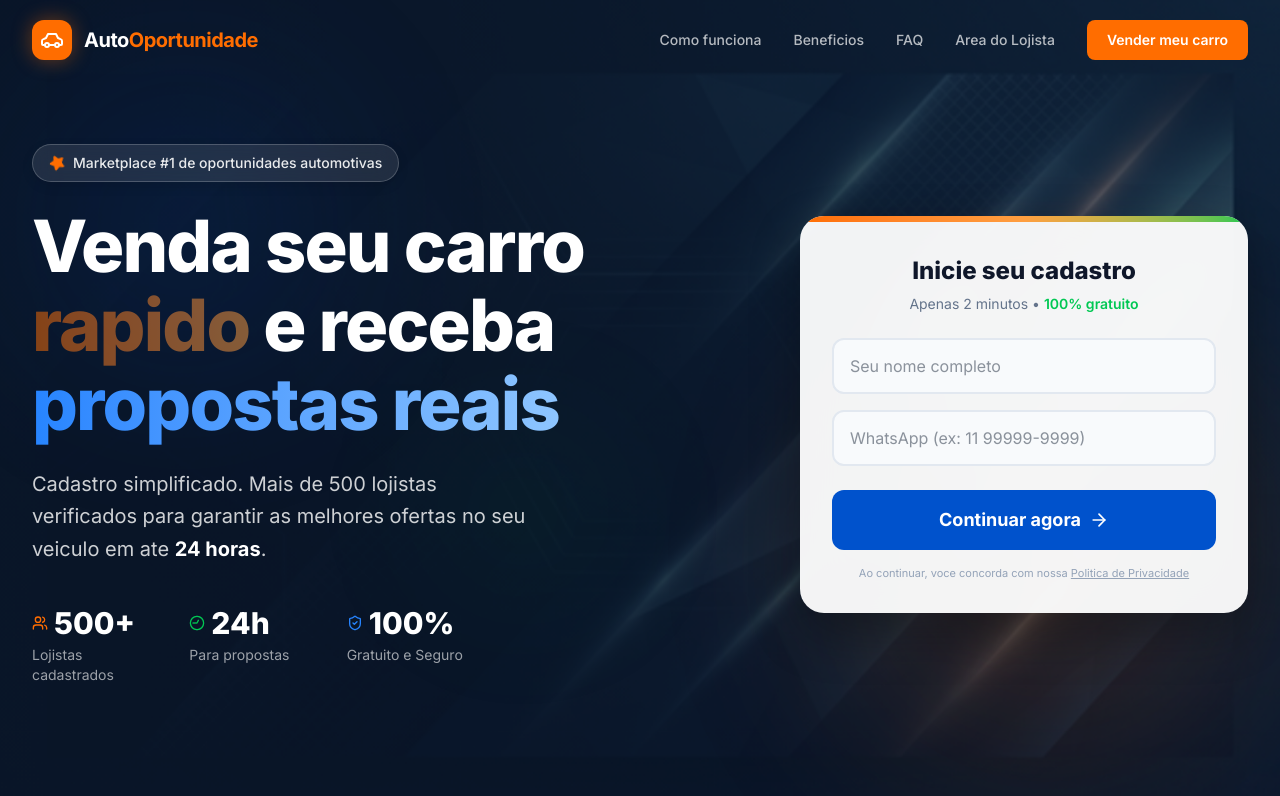
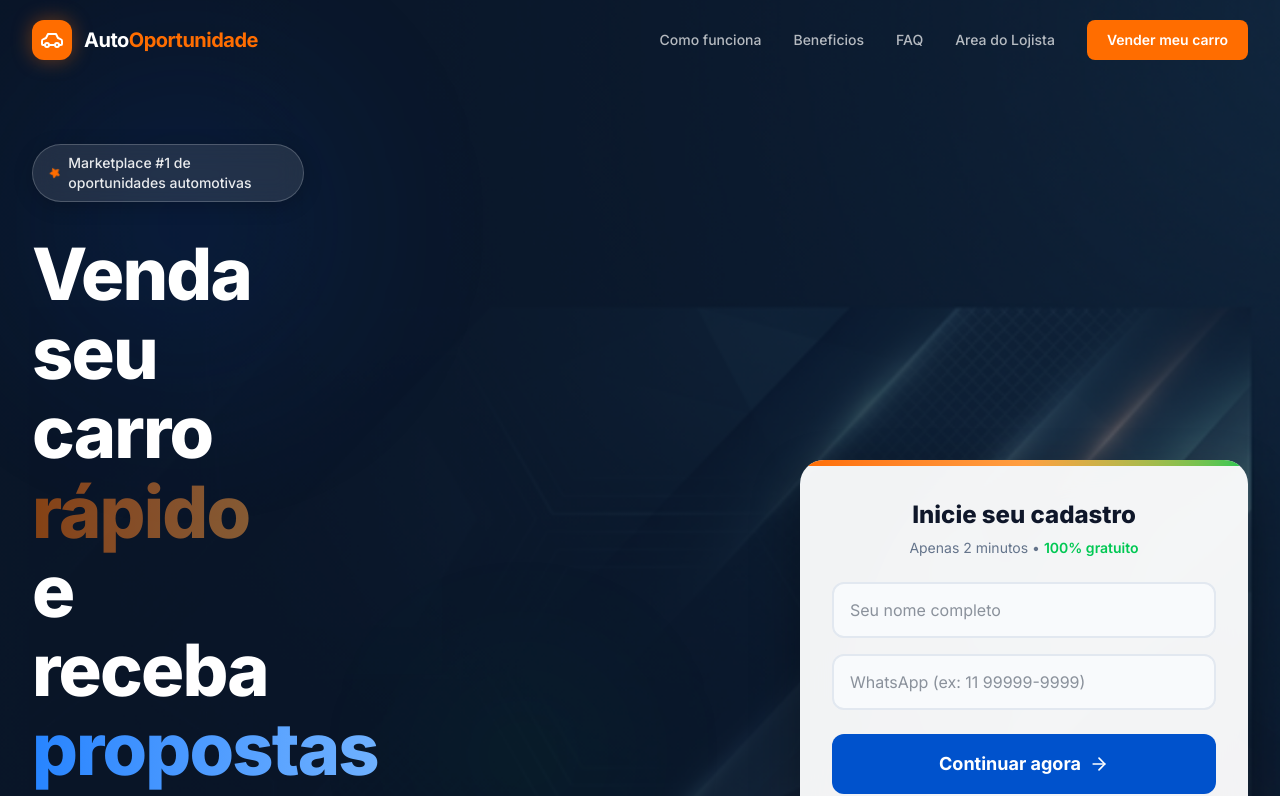
Before and after one commit to starmannweb/hotlead-car, a Next.js app: page / in a window 1280 px wide. Shown: the top 796 px of the page. Built offline with nearby package versions, Linux system fonts and the light colour scheme.

Commit message:
feat(ui): update hero, store logic and whatsapp integration

```diff
--- a/src/app/loja/page.tsx
+++ b/src/app/loja/page.tsx
@@ -454,7 +454,11 @@ export default function LojaPage() {
                                                         <div className="flex items-center gap-2">
                                                             <p className="font-medium text-gray-900 flex items-center gap-1">
                                                                 <Phone className="w-4 h-4 text-gray-400" />
-                                                                {phoneUnlocked ? lead.phone : maskPhone(lead.phone)}
+                                                                {phoneUnlocked ? (
+                                                                    <a href={`https://wa.me/55${lead.phone.replace(/\D/g, '')}?text=${encodeURIComponent('Olá, eu vi o seu contato na AutoOportunidade e fiquei interessado no seu veículo ' + lead.vehicleBrand + ' ' + lead.vehicleModel + '.')}`} target="_blank" rel="noopener noreferrer" className="text-primary hover:underline">
+                                                                        {lead.phone}
+                                                                    </a>
+                                                                ) : maskPhone(lead.phone)}
                                                             </p>
                                                             {!phoneUnlocked && (
                                                                 <button
--- a/src/components/HeroSection.tsx
+++ b/src/components/HeroSection.tsx
@@ -127,37 +127,37 @@ export default function HeroSection({ onQuickSubmit }: HeroSectionProps) {
       <div className="relative z-10 w-full max-w-7xl mx-auto px-4 sm:px-6 lg:px-8 py-32 md:py-36">
         <div className="grid md:grid-cols-2 gap-10 lg:gap-20 items-center">
           {/* Left - Copy */}
-          <div className="text-center md:text-left animate-[fadeInUp_0.8s_ease-out]">
-            <div className="inline-flex items-center gap-2 bg-white/10 backdrop-blur-md text-white/90 px-4 py-2 rounded-full text-sm font-medium mb-6 border border-white/20 shadow-[0_4px_12px_rgba(0,0,0,0.1)] hover:bg-white/20 transition-colors cursor-default">
+          <div className="w-full md:w-[55%] text-left md:pr-10 z-10 2xl:ml-12 mt-20 md:mt-0">
+            <div className="inline-flex items-center gap-2 px-4 py-2 rounded-full bg-white/10 backdrop-blur-md border border-white/20 mb-6 sm:mb-8 shadow-[0_4px_20px_rgba(0,0,0,0.2)] animate-[fadeInDown_1s_ease-out] text-white/90 text-sm font-medium transition-colors cursor-default hover:bg-white/20">
               <Star className="w-4 h-4 text-accent animate-[spin_4s_linear_infinite]" fill="#ff6d00" />
               Marketplace #1 de oportunidades automotivas
             </div>
             <h1 className="text-4xl sm:text-5xl lg:text-6xl xl:text-7xl font-extrabold text-white leading-[1.1] tracking-tight">
               Venda seu carro{" "}
-              <span className="text-transparent bg-clip-text bg-gradient-to-r from-accent to-accent-light animate-pulse">rapido</span> e receba{" "}
+              <span className="text-transparent bg-clip-text bg-gradient-to-r from-accent to-accent-light animate-pulse">rápido</span> e receba{" "}
               <span className="text-transparent bg-clip-text bg-gradient-to-r from-primary-light to-blue-300">propostas reais</span>
             </h1>
-            <p className="mt-6 text-lg sm:text-xl text-white/80 leading-relaxed max-w-lg mx-auto md:mx-0">
-              Cadastro simplificado. Mais de 500 lojistas verificados para garantir as melhores ofertas no seu veiculo em ate <strong className="text-white">24 horas</strong>.
+            <p className="mt-6 text-lg sm:text-xl text-white/80 leading-relaxed max-w-lg mx-auto md:mx-0 animate-[fadeInUp_1s_ease-out_0.2s_both]">
+              Cadastro simplificado. Mais de 500 lojistas verificados para garantir as melhores ofertas no seu veículo em até <strong className="text-white">24 horas</strong>.
             </p>
 
             {/* Stats */}
             <div className="mt-10 grid grid-cols-3 gap-6 max-w-md mx-auto md:mx-0">
-              <div className="text-center md:text-left group cursor-default">
+              <div className="text-center md:text-left group cursor-default animate-[fadeInUp_1s_ease-out_0.4s_both]">
                 <div className="flex items-center gap-1.5 justify-center md:justify-start">
                   <Users className="w-4 h-4 text-accent group-hover:scale-125 transition-transform" />
                   <span className="text-2xl sm:text-3xl font-extrabold text-white">500+</span>
                 </div>
                 <p className="text-xs sm:text-sm text-white/60 mt-1">Lojistas cadastrados</p>
               </div>
-              <div className="text-center md:text-left group cursor-default">
+              <div className="text-center md:text-left group cursor-default animate-[fadeInUp_1s_ease-out_0.6s_both]">
                 <div className="flex items-center gap-1.5 justify-center md:justify-start">
                   <Clock className="w-4 h-4 text-secondary group-hover:scale-125 -rotate-90 group-hover:rotate-0 transition-all duration-300" />
                   <span className="text-2xl sm:text-3xl font-extrabold text-white">24h</span>
                 </div>
                 <p className="text-xs sm:text-sm text-white/60 mt-1">Para propostas</p>
               </div>
-              <div className="text-center md:text-left group cursor-default">
+              <div className="text-center md:text-left group cursor-default animate-[fadeInUp_1s_ease-out_0.8s_both]">
                 <div className="flex items-center gap-1.5 justify-center md:justify-start">
                   <ShieldCheck className="w-4 h-4 text-primary-light group-hover:scale-125 transition-transform" />
                   <span className="text-2xl sm:text-3xl font-extrabold text-white">100%</span>
@@ -228,9 +228,9 @@ export default function HeroSection({ onQuickSubmit }: HeroSectionProps) {
               </div>
 
               <p className="text-[11px] text-gray-400 text-center leading-snug mt-4">
-                Ao continuar, voce concorda com nossa{" "}
+                Ao continuar, você concorda com nossa{" "}
                 <a href="#" className="underline hover:text-gray-600 transition-colors">
-                  Politica de Privacidade
+                  Política de Privacidade
                 </a>
               </p>
             </form>
@@ -245,6 +245,7 @@ export default function HeroSection({ onQuickSubmit }: HeroSectionProps) {
         @keyframes shake { 0%, 100% { transform: translateX(0); } 25% { transform: translateX(-5px); } 75% { transform: translateX(5px); } }
         @keyframes fadeInLeft { from { opacity: 0; transform: translateX(30px); } to { opacity: 1; transform: translateX(0); } }
         @keyframes fadeInUp { from { opacity: 0; transform: translateY(30px); } to { opacity: 1; transform: translateY(0); } }
+        @keyframes fadeInDown { from { opacity: 0; transform: translateY(-30px); } to { opacity: 1; transform: translateY(0); } }
       `}} />
     </section>
   );
```
